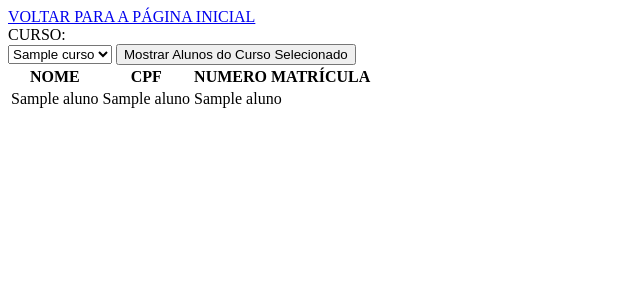
After one commit to jeannefernanda/Exercicio_4Pro, a Flask app: template templates/relatorio.html in a window 1280 px wide. The commit adds this page. Shown: the top 300 px of the page, without its empty margins (0-640 px from the left). Run offline with Flask 3, Linux system fonts and the light colour scheme; the template is opened without the code that fills it: most values are stand-ins (such as "Sample title", 1, 10 or a date in 2020).

Commit message:
Implementação do relatório de alunos por curso

```diff
--- a/app.py
+++ b/app.py
@@ -68,5 +68,29 @@ def inserir_aluno():
 
     return render_template('inserir_aluno.html')
 
+@app.route('/relatorio', methods=['GET','POST'])
+def relatorio():
+
+    conn = mysql.connector.connect(**db_config)
+    cursor = conn.cursor()
+
+    cursor.execute("SELECT * FROM curso")
+    cursos = cursor.fetchall()
+
+    if request.method == 'POST':
+        cursor.execute("SELECT * FROM curso")
+        cursor.fetchall()
+
+        # Selecionar alunos por curso
+        id_curso = request.form['curso_id']
+        cursor.execute("SELECT * FROM aluno JOIN pessoa ON aluno.codigopessoa = pessoa.codigo JOIN matricula ON aluno.codigo = matricula.codigoaluno  JOIN turma ON matricula.codigoturma = turma.codigo JOIN curso ON turma.codigocurso = curso.codigo WHERE curso.codigo = %s", (id_curso,))
+        alunos = cursor.fetchall()
+
+        print(alunos)
+
+        return render_template('relatorio.html', alunos=alunos, cursos=cursos)
+
+    return render_template('relatorio.html', cursos=cursos)
+
 if __name__ == '__main__':
     app.run(debug=True)
--- a/templates/index.html
+++ b/templates/index.html
@@ -7,7 +7,7 @@
         <div>
             <a href="{{ url_for ('listar_alunos')}}">Lista de Alunos</a><br>
             <a href="{{ url_for ('inserir_aluno')}}">Inserir Aluno</a><br>
-            <a href="">Relatório de Alunos por Curso</a><br>
+            <a href="{{ url_for ('relatorio')}}">Relatório de Alunos por Curso</a><br>
         </div>
     </bod>
 
--- /dev/null
+++ b/templates/relatorio.html
@@ -0,0 +1,34 @@
+<!DOCTYPE html>
+<html>
+    <head>
+        <title>Relatório de Alunos por Curso</title>
+    </head>
+    <body>
+        <div><a href="{{ url_for ('index') }}">VOLTAR PARA A PÁGINA INICIAL</a></div>
+        <div>
+            <label for="curso_id">CURSO: </label>
+            <form method="post">
+                <select id="curso_id" name="curso_id">
+                    {% for curso in cursos %}
+                    <option value="{{curso[0]}}">{{curso[1]}}</option>
+                    {% endfor %}
+                </select>
+                <input type="submit" value="Mostrar Alunos do Curso Selecionado">
+            </form>
+            <table>
+                <tr>
+                    <th>NOME</th>
+                    <th>CPF</th>
+                    <th>NUMERO MATRÍCULA</th>
+                </tr>
+                {% for aluno in alunos %}
+                <tr>
+                    <td>{{aluno[6]}}</td>
+                    <td>{{aluno[7]}}</td>
+                    <td>{{aluno[2]}}</td>
+                </tr>
+                {% endfor %}
+            </table>
+        </div>
+    </body>
+</html>
```
